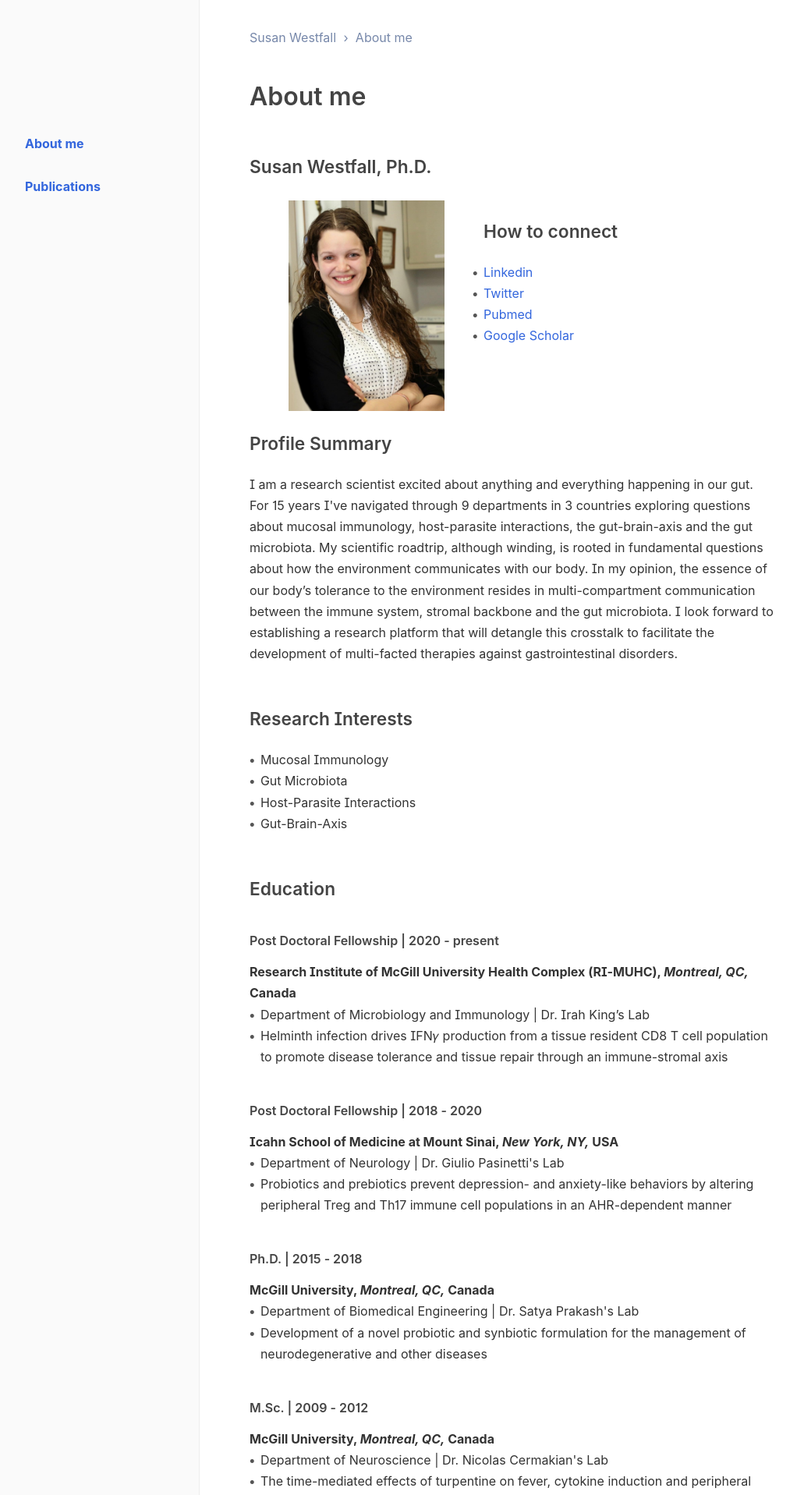
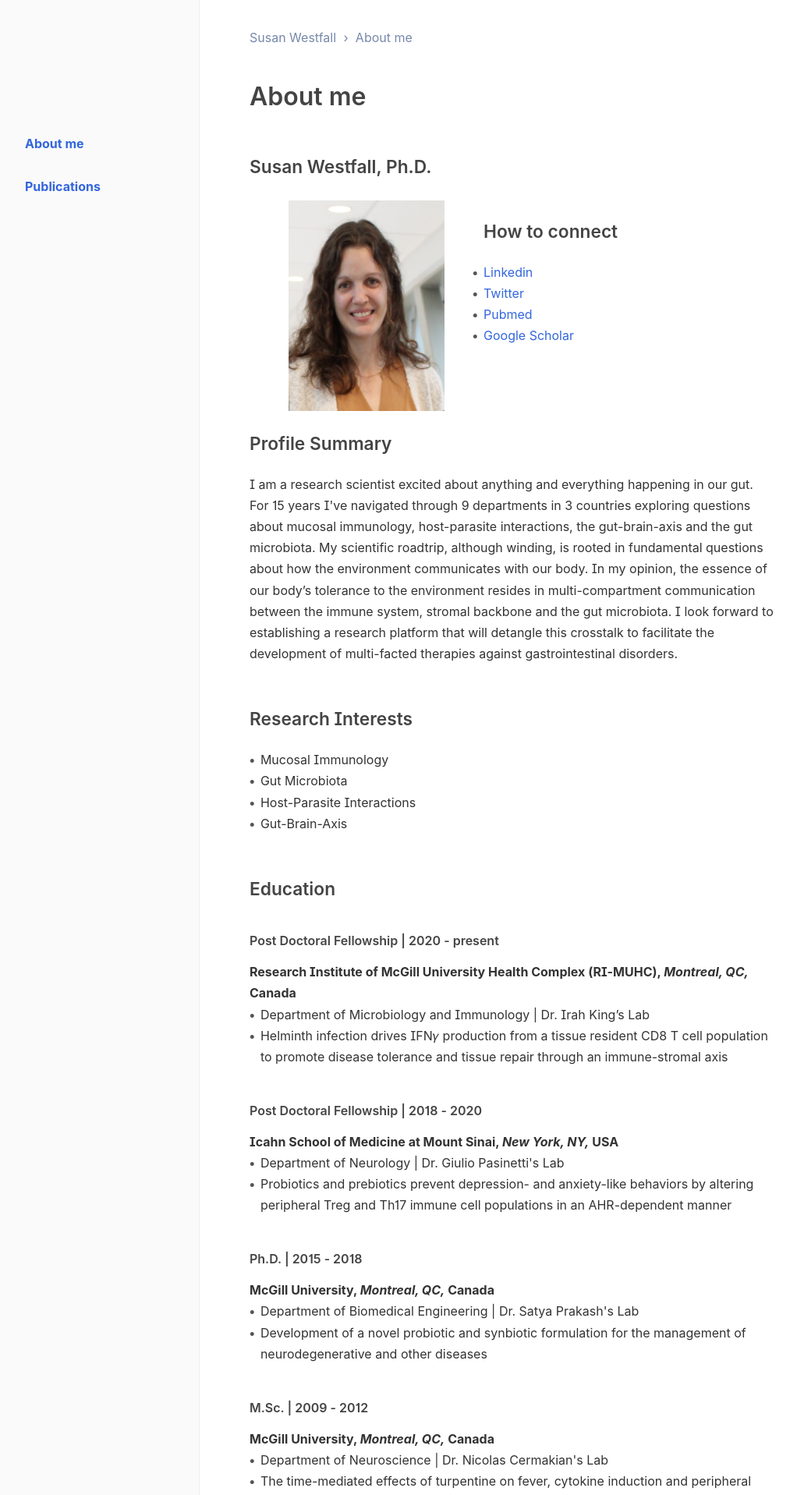
Before and after one commit to suswes/suswes.github.io, an MkDocs documentation site: the page built from docs/index.md, in a window 1280 px wide. Shown: the top 1917 px of the page at 78% size, without its empty margins (112-1134 px from the left). Built offline with MkDocs 1.6.1, drawn with Linux system fonts in a browser that asks for light colours; some web fonts are replaced.

Commit message:
Update index.md

```diff
--- a/docs/index.md
+++ b/docs/index.md
@@ -2,7 +2,7 @@
 ## Susan Westfall, Ph.D.
 
 
-<img src="pics/susan.jpg" alt="susan-photo" style="float:left;width:200px;height:270px;margin: 5px 50px;">
+<img src="pics/IMG_1242.jpg" alt="susan-photo" style="float:left;width:200px;height:270px;margin: 5px 50px;">
 
 ## How to connect
 - [Linkedin](https://www.linkedin.com/in/susan-westfall-9a7b4248){target=_blank}
```
